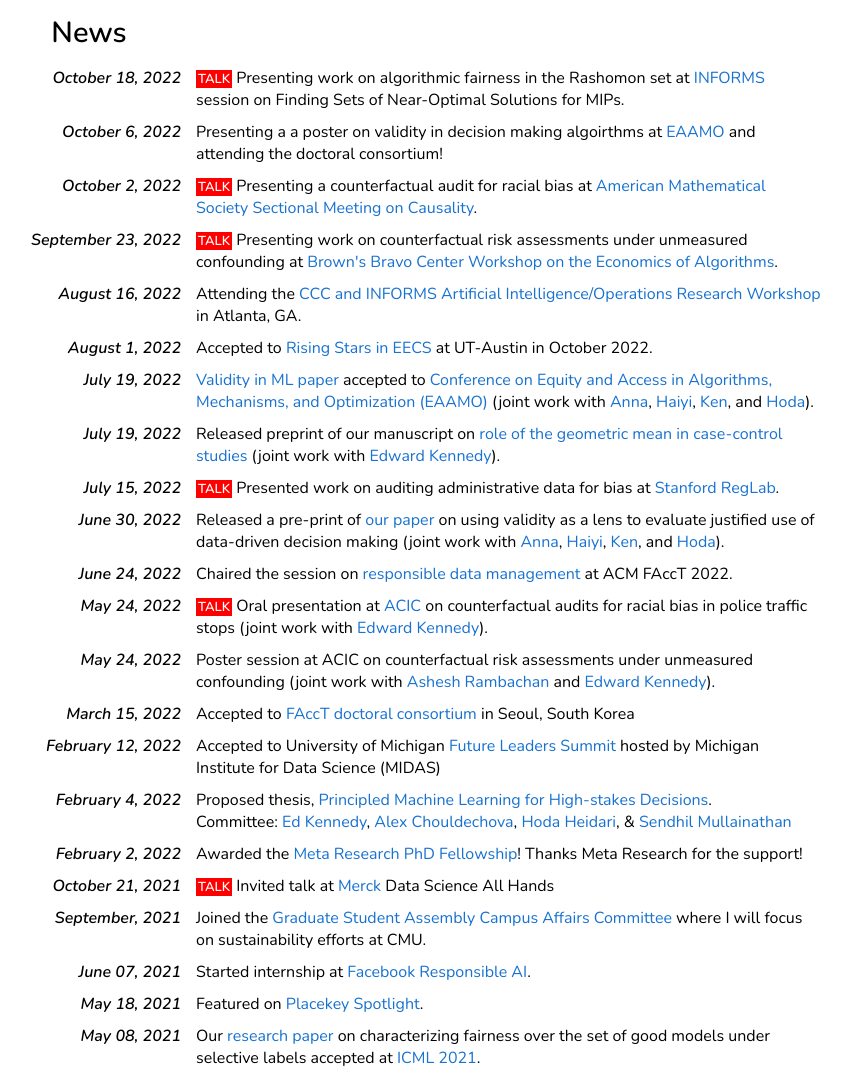
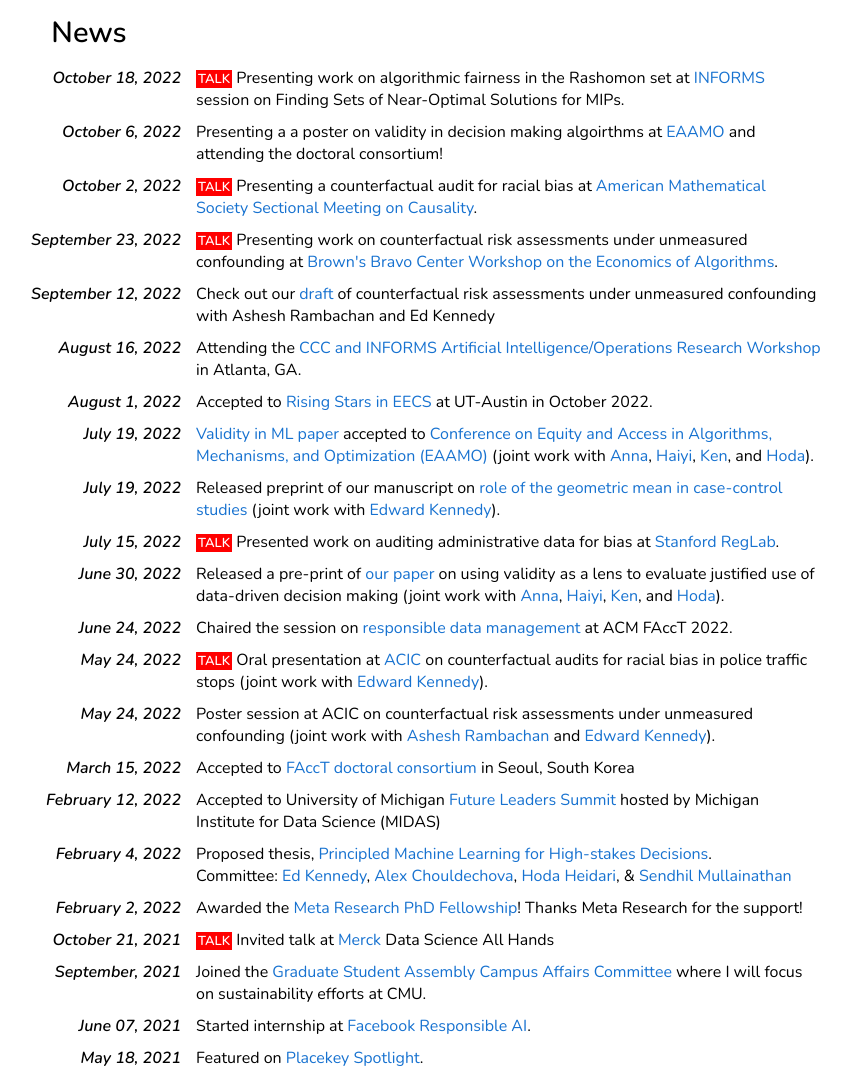
Before and after one commit to mandycoston/mandycoston.github.io, a plain HTML site: page index.html in a window 1280 px wide. Shown: the part 728-1806 px from the top of the page, without its empty margins (214-1065 px from the left). Drawn offline with nearby package versions, Linux system fonts and the light colour scheme.

Commit message:
Added draft of unmeasured conf work with Ashesh

```diff
--- a/index.html
+++ b/index.html
@@ -185,6 +185,11 @@
     <td width="20%" valign="top" align="right"><b><i>September 23, 2022</i></b></td>
     <td width="80%" valign="top" align="left" style="padding-left: 10px;"> <sticker>TALK</sticker> Presenting work on counterfactual risk assessments under unmeasured confounding at  <a href="https://economics.brown.edu/orlando-bravo-center-economic-research"> Brown's Bravo Center Workshop on the Economics of Algorithms</a>.
           </td>
+  </tr>
+  <tr>
+    <td width="20%" valign="top" align="right"><b><i>September 12, 2022</i></b></td>
+    <td width="80%" valign="top" align="left" style="padding-left: 10px;"> Check out our <a href="counterfactual-under-unmeasured-conf-RCK.pdf"> draft</a> of counterfactual risk assessments under unmeasured confounding with Ashesh Rambachan and Ed Kennedy
+  </td>
   </tr>
   <tr>
     <td width="20%" valign="top" align="right"><b><i>August 16, 2022</i></b></td>
```
Also changed, not shown: 1 other file.
